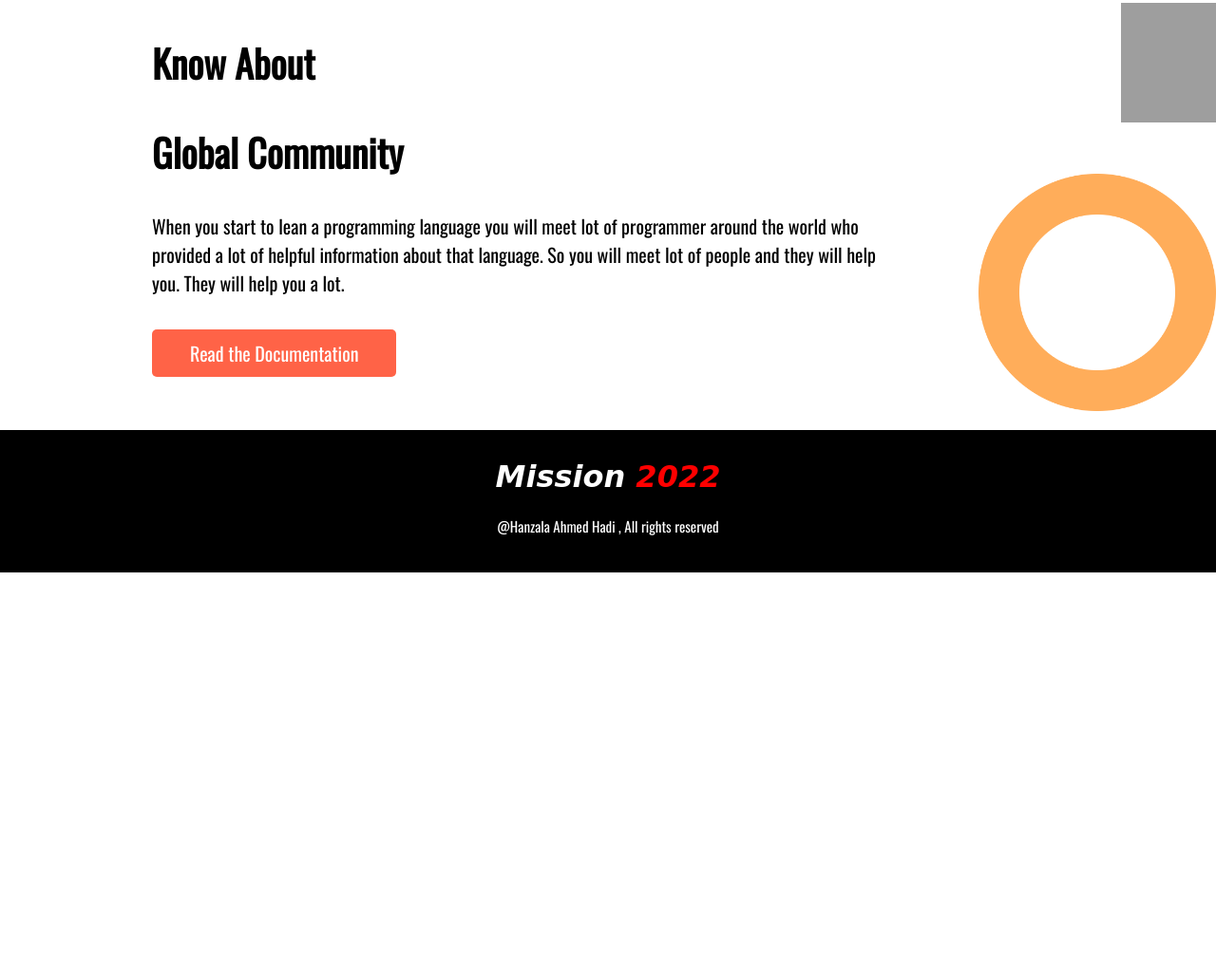
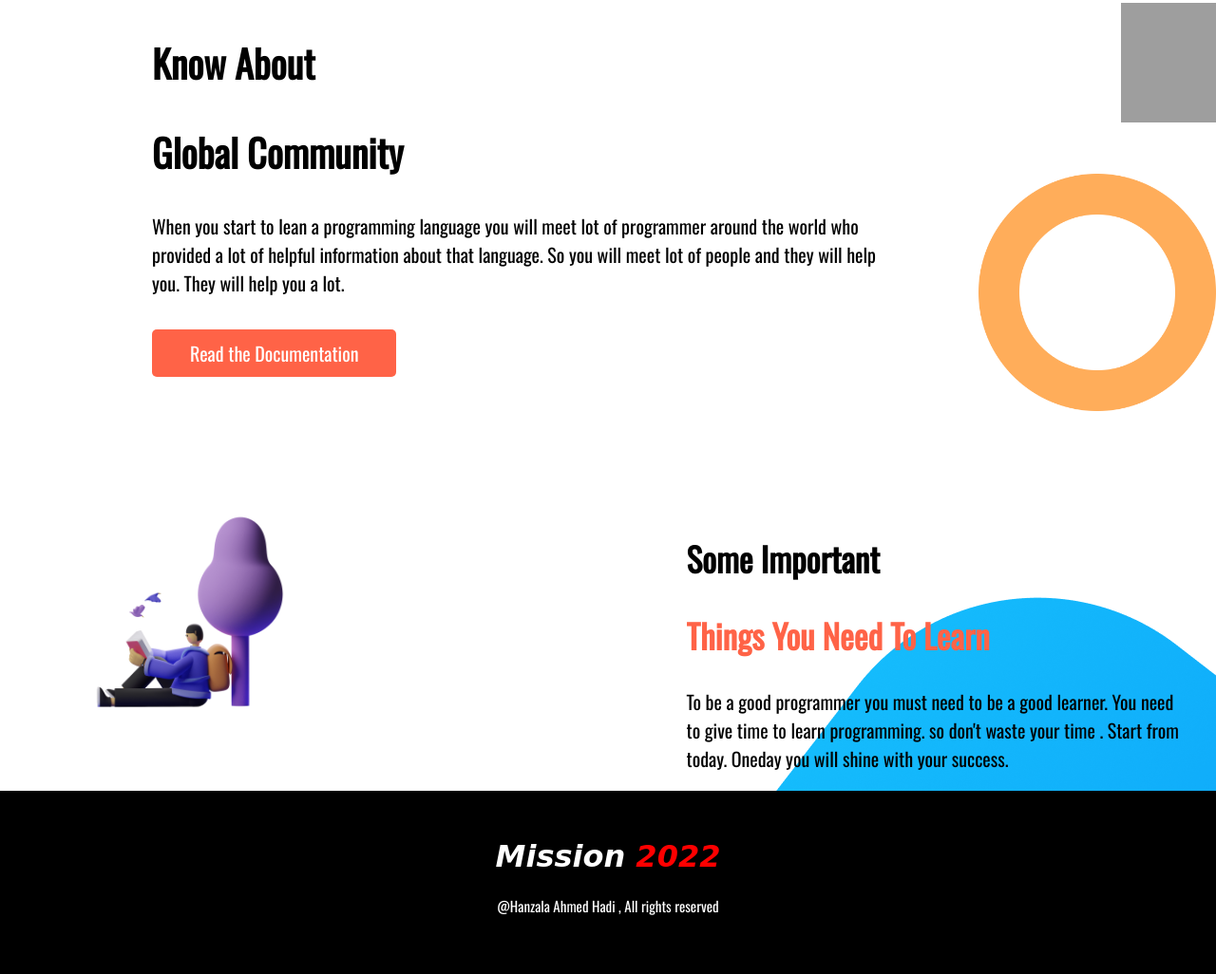
Before and after one commit to haadi99/assignment1, a plain HTML site: page index.html in a window 1280 px wide. Shown: the part 1830-2856 px from the top of the page at 95% size. Before the commit the page ends 2453 px from the top, so only its background shows below. Drawn offline with nearby package versions, Linux system fonts and the light colour scheme; grey boxes are pictures that could not be loaded; a web font is replaced by a local one.

Commit message:
all done

```diff
--- a/index.html
+++ b/index.html
@@ -82,6 +82,9 @@
            <a class="button1" href="">Read The Documentation</a>
         </div>
     </section>
+    <section>
+
+    </section>
     <section class="section4">
         <div class="div10">
             <h1 class="head3">Know About </h1>
@@ -100,6 +103,21 @@
             <img src="images/pictures/project.png" alt="">
         </div>
     </section>
+    <section class="section5">
+        <div class="div15">
+            <img src="images/illustrators/illustrator-3.png" alt="">
+        </div>
+        <div class="div15">
+            <h1 class="head4">Some Important</h1>
+            <h1 class="head4"> <span class="new">Things You Need To Learn</span> </h1>
+            <p>
+                To be a good programmer you must need to be a good learner.
+                You need to give time to learn programming. so don't waste your time .
+                Start from today. Oneday you will shine with your success.
+            </p>
+        </div>
+
+    </section>
     <footer>
         <div class="foot">
             <h1>
--- a/style.css
+++ b/style.css
@@ -17,8 +17,16 @@ body{
 .head3{
     font-size:40px;
 }
+.head4{
+
+    font-size:35px;
+}
 span{
     color:orange;
+}
+.new{
+    color:tomato;
+
 }
 .button1{
     text-decoration: none;
@@ -65,6 +73,13 @@ p{
     height:450px;
 
 }
+.section5{
+    display: flex;
+    background-image: url(images/shapes/shape-6.png);
+    height: 300px;
+    margin-left: 165px;
+    margin-top: 80px;
+}
 .div1{
     width: 50%;
 
@@ -74,6 +89,15 @@ p{
 }
 .div13{
 
+}
+.div15{
+    width: 50%;
+    padding-bottom: 20px;
+    padding-right: 30px;
+}
+.div15 img{
+    width: 50%;
+    margin-left:-100px;
 }
 .div1 img{
     width: 50%;
@@ -138,7 +162,7 @@ p{
 
 footer{
     background-color: black;
-    height:150px;
+    height:200px;
 
 }
 footer h1{
@@ -147,7 +171,7 @@ footer h1{
     margin-top:100px;
     text-align:center;
     color:white;
-    margin-top: 10px;
+    margin-top: 30px;
 
 }
 footer p{
```
Also changed, not shown: images/random-background.jpg (added).
